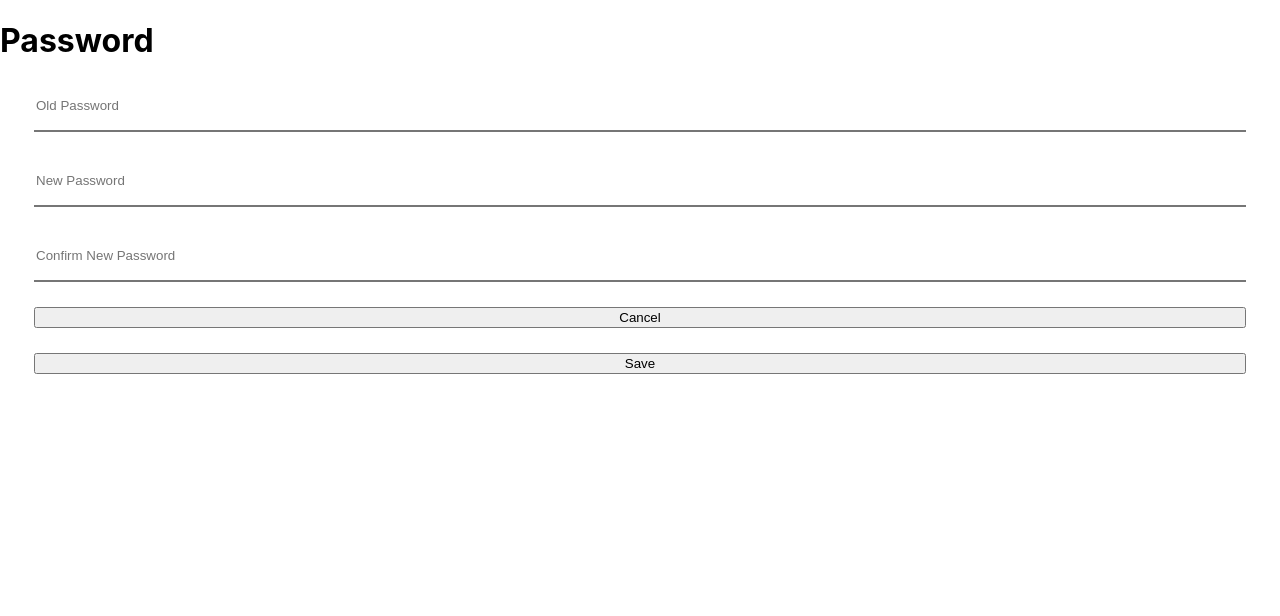
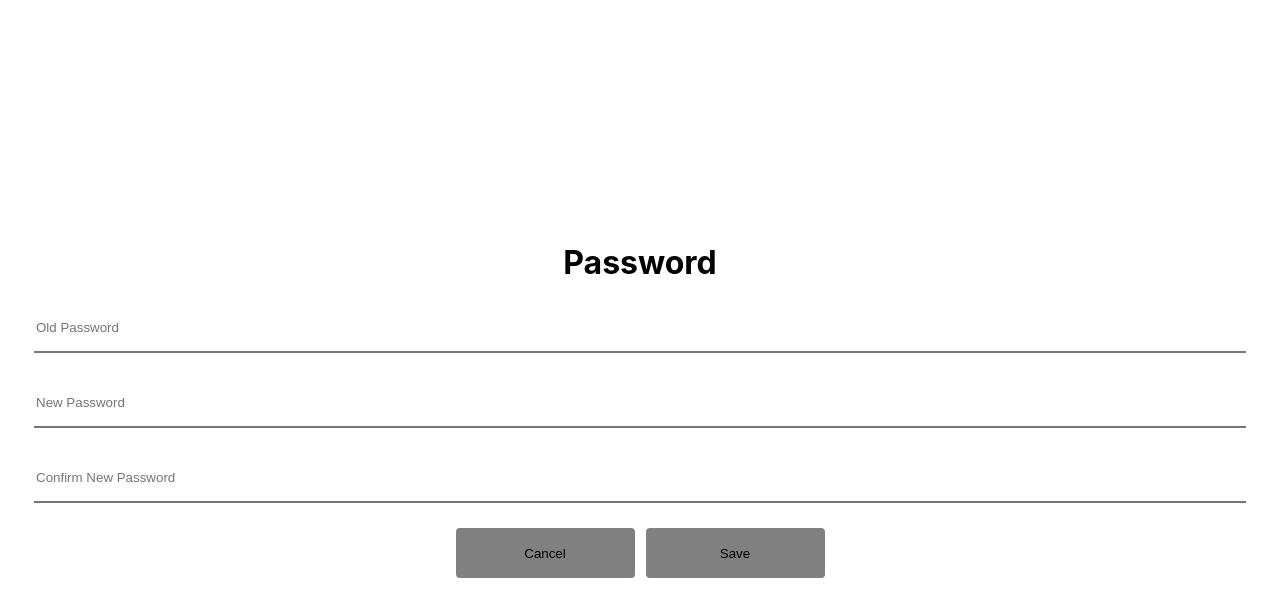
Before and after one commit to Glow-Carrots-App/glow-web, a Next.js app: page /settings/password in a window 1280 px wide. Shown: the top 616 px of the page. Built offline with nearby package versions, Linux system fonts and the light colour scheme.

Commit message:
Add style to password form and page

```diff
--- a/components/ChangePasswordForm/index.js
+++ b/components/ChangePasswordForm/index.js
@@ -21,8 +21,20 @@ const ChangePasswordForm = () => {
         name="confirmNewPassword"
         placeholder="Confirm New Password"
       />
-      <input type="button" name="cancelPassword" value="Cancel" />
-      <input type="submit" name="savePassword" value="Save" />
+      <div className={styles.signInButtonPair}>
+        <input
+          className={styles.signInButtons}
+          type="button"
+          name="cancelPassword"
+          value="Cancel"
+        />
+        <input
+          className={styles.signInButtons}
+          type="submit"
+          name="savePassword"
+          value="Save"
+        />
+      </div>
     </form>
   );
 };
--- a/components/ChangePasswordForm/styles.module.css
+++ b/components/ChangePasswordForm/styles.module.css
@@ -14,9 +14,16 @@
   border-right: none;
 }
 
-.signInButton {
+.signInButtonPair {
+  display: flex;
+  justify-content: center;
+  gap: 11px;
+}
+
+.signInButtons {
   background-color: grey;
   height: 50px;
+  width: 179px;
   border-radius: 4px;
   border: none;
 }
--- a/pages/settings/password/index.js
+++ b/pages/settings/password/index.js
@@ -1,13 +1,14 @@
 import Heading1 from "../../../components/Heading1";
 import ChangePasswordForm from "../../../components/ChangePasswordForm";
+import styles from "./styles.module.css";
 
-const Password = () => {
+const PasswordPage = () => {
   return (
-    <div>
+    <div className={styles.container}>
       <Heading1>Password</Heading1>
       <ChangePasswordForm></ChangePasswordForm>
     </div>
   );
 };
 
-export default Password;
+export default PasswordPage;
--- /dev/null
+++ b/pages/settings/password/styles.module.css
@@ -0,0 +1,7 @@
+.container {
+  height: 100vh;
+  display: flex;
+  flex-direction: column;
+  justify-content: center;
+  text-align: center;
+}
```
